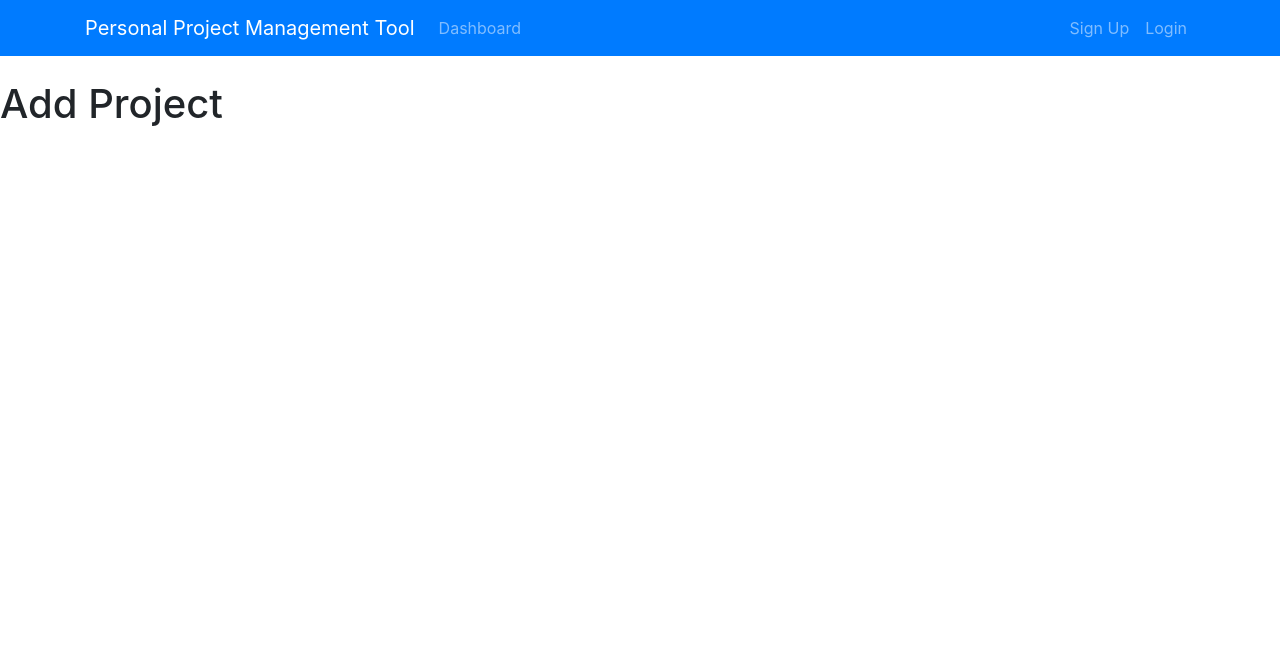
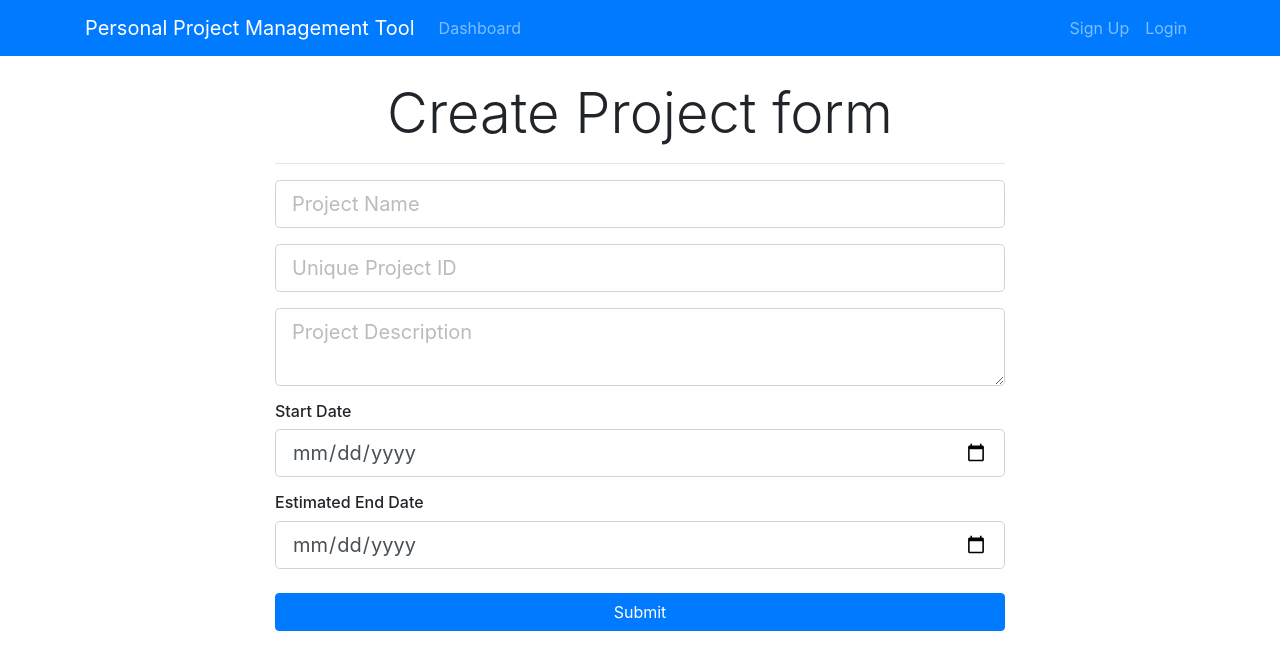
Before and after one commit to ravikantpal1408/PPMTool, a React (Create React App) app in the folder client/: page /addProject in a window 1280 px wide. Shown: the top 670 px of the page. Built offline with nearby package versions, Linux system fonts and the light colour scheme.

Commit message:
created basic add project form

```diff
--- a/client/src/components/Project/AddProject.js
+++ b/client/src/components/Project/AddProject.js
@@ -1,10 +1,118 @@
-import React, {Component} from 'react';
+import React, { Component } from "react";
 
 class AddProject extends Component {
+    constructor() {
+        super();
+
+        this.state = {
+            projectName: "",
+            projectIdentifier: "",
+            description: "",
+            start_date: "",
+            end_date: ""
+        };
+
+        this.onChange = this.onChange.bind(this);
+        this.onSubmit = this.onSubmit.bind(this);
+    }
+
+    onChange(e) {
+        this.setState({ [e.target.name]: e.target.value });
+    }
+
+    onSubmit(e) {
+        e.preventDefault();
+        const newProject = {
+            projectName: this.state.projectName,
+            projectIdentifier: this.state.projectIdentifier,
+            description: this.state.description,
+            start_date: this.state.start_date,
+            end_date: this.state.end_date
+        };
+
+        console.log(newProject);
+    }
+
     render() {
         return (
             <div>
-                <h1>Add Project</h1>
+                {
+                    //check name attribute input fields
+                    //create constructor
+                    //set state
+                    //set value on input fields
+                    //create onChange function
+                    //set onChange on each input field
+                    //bind on constructor
+                    //check state change in the react extension
+                }
+
+                <div className="project">
+                    <div className="container">
+                        <div className="row">
+                            <div className="col-md-8 m-auto">
+                                <h5 className="display-4 text-center">Create Project form</h5>
+                                <hr />
+                                <form onSubmit={this.onSubmit}>
+                                    <div className="form-group">
+                                        <input
+                                            type="text"
+                                            className="form-control form-control-lg "
+                                            placeholder="Project Name"
+                                            name="projectName"
+                                            value={this.state.projectName}
+                                            onChange={this.onChange}
+                                        />
+                                    </div>
+                                    <div className="form-group">
+                                        <input
+                                            type="text"
+                                            className="form-control form-control-lg"
+                                            placeholder="Unique Project ID"
+                                            name="projectIdentifier"
+                                            value={this.state.projectIdentifier}
+                                            onChange={this.onChange}
+                                        />
+                                    </div>
+                                    <div className="form-group">
+                    <textarea
+                        className="form-control form-control-lg"
+                        placeholder="Project Description"
+                        name="description"
+                        value={this.state.description}
+                        onChange={this.onChange}
+                    />
+                                    </div>
+                                    <h6>Start Date</h6>
+                                    <div className="form-group">
+                                        <input
+                                            type="date"
+                                            className="form-control form-control-lg"
+                                            name="start_date"
+                                            value={this.state.start_date}
+                                            onChange={this.onChange}
+                                        />
+                                    </div>
+                                    <h6>Estimated End Date</h6>
+                                    <div className="form-group">
+                                        <input
+                                            type="date"
+                                            className="form-control form-control-lg"
+                                            name="end_date"
+                                            value={this.state.end_date}
+                                            onChange={this.onChange}
+                                        />
+                                    </div>
+
+                                    <input
+                                        type="submit"
+                                        className="btn btn-primary btn-block mt-4"
+                                    />
+                                </form>
+                            </div>
+                        </div>
+                    </div>
+                </div>
             </div>
         );
     }
```
